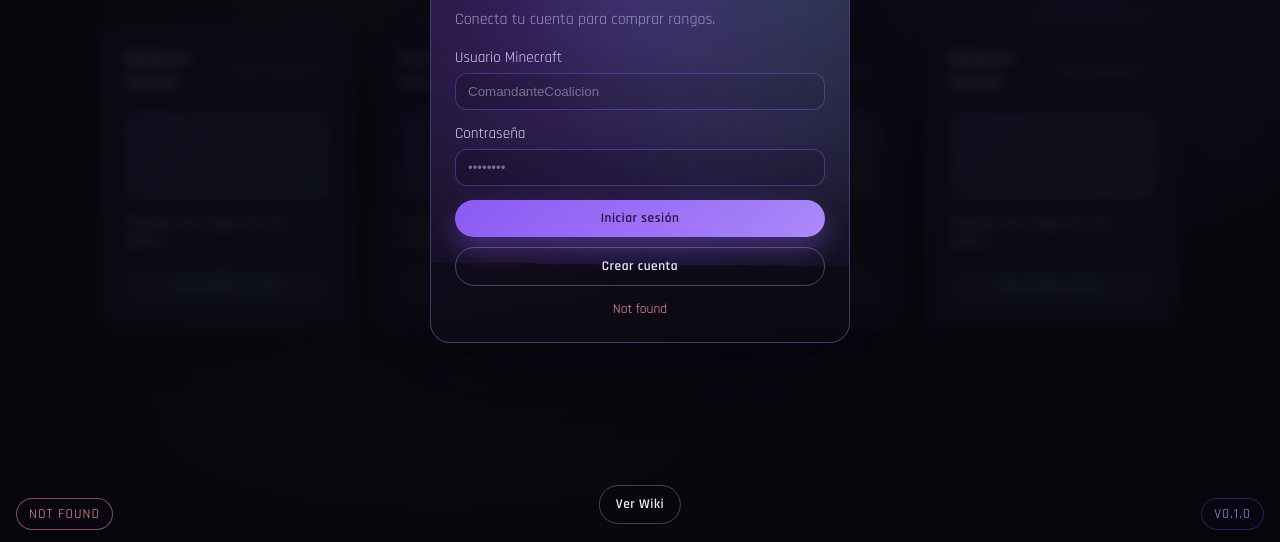
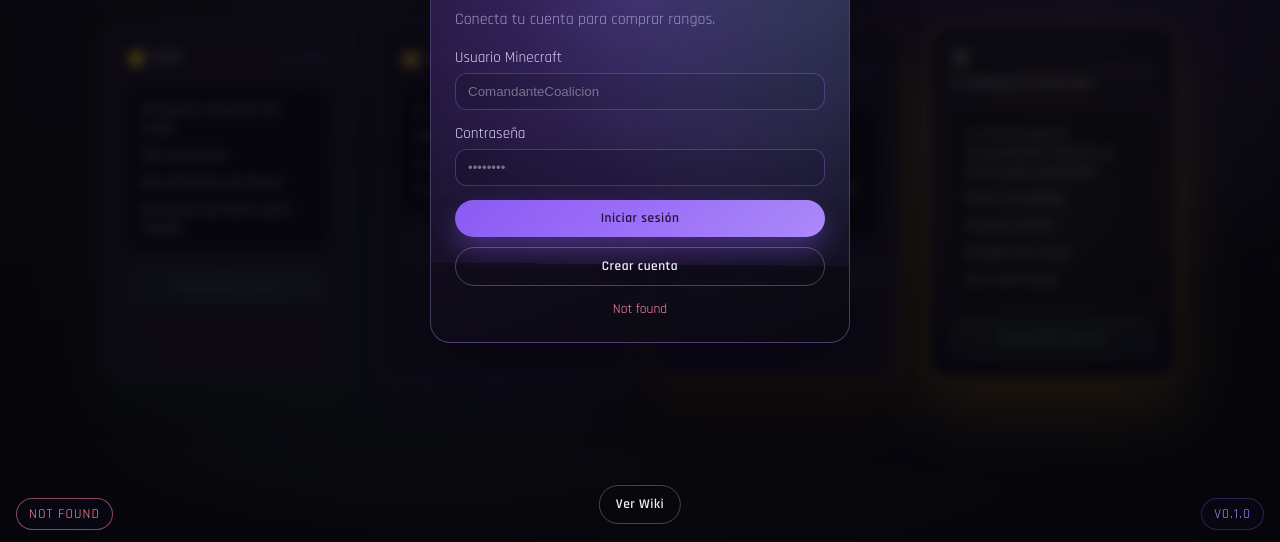
Before and after one commit to carontum2/sombra-de-la-cualicion, a website: page index.html in a window 1280 px wide. Shown: the part 258-800 px from the top of the page. Drawn offline with Linux system fonts and the light colour scheme; no server answers.

Commit message:
Add files via upload

```diff
--- a/index.html
+++ b/index.html
@@ -41,50 +41,67 @@
 
     <main class="content">
       <section class="ranks" id="storeSection">
-        <div class="rank-card">
+        <div class="rank-card tier-vip">
           <div class="rank-header">
-            <span class="rank-title">Rango vacío</span>
-            <span class="rank-tag">Próximamente</span>
+            <span class="rank-title">🌟 VIP</span>
+            <span class="rank-tag">5€/mes</span>
           </div>
           <div class="rank-body">
-            <div class="rank-placeholder"></div>
-            <p class="rank-note">Detalles del rango aún por definir.</p>
+            <div class="rank-benefits">
+              <p>Armadura completa de malla</p>
+              <p>128 manzanas</p>
+              <p>Herramientas de hierro</p>
+              <p>Armadura de hierro para caballo</p>
+            </div>
           </div>
           <button class="btn btn-secondary" disabled>Disponible pronto</button>
         </div>
 
-        <div class="rank-card">
+        <div class="rank-card tier-vipplus">
           <div class="rank-header">
-            <span class="rank-title">Rango vacío</span>
-            <span class="rank-tag">Próximamente</span>
+            <span class="rank-title">👑 VIP+</span>
+            <span class="rank-tag">10€/mes</span>
           </div>
           <div class="rank-body">
-            <div class="rank-placeholder"></div>
-            <p class="rank-note">Detalles del rango aún por definir.</p>
+            <div class="rank-benefits">
+              <p>Lo mismo que el VIP</p>
+              <p>128 lingotes de hierro</p>
+              <p>1 avión normal</p>
+              <p>1 bomba</p>
+            </div>
           </div>
           <button class="btn btn-secondary" disabled>Disponible pronto</button>
         </div>
 
-        <div class="rank-card">
+        <div class="rank-card tier-conquistador">
           <div class="rank-header">
-            <span class="rank-title">Rango vacío</span>
-            <span class="rank-tag">Próximamente</span>
+            <span class="rank-title">🗡️ Conquistador</span>
+            <span class="rank-tag">15€/mes</span>
           </div>
           <div class="rank-body">
-            <div class="rank-placeholder"></div>
-            <p class="rank-note">Detalles del rango aún por definir.</p>
+            <div class="rank-benefits">
+              <p>Lo mismo que el VIP+</p>
+              <p>2 Gyroscopios avanzados</p>
+              <p>Tren de aterrijaze mejorado</p>
+              <p>4 bombas adicionales</p>
+            </div>
           </div>
           <button class="btn btn-secondary" disabled>Disponible pronto</button>
         </div>
 
-        <div class="rank-card">
+        <div class="rank-card tier-conquistadorplus">
           <div class="rank-header">
-            <span class="rank-title">Rango vacío</span>
-            <span class="rank-tag">Próximamente</span>
+            <span class="rank-title">⚔️ Conquistador+</span>
+            <span class="rank-tag">20€/mes</span>
           </div>
           <div class="rank-body">
-            <div class="rank-placeholder"></div>
-            <p class="rank-note">Detalles del rango aún por definir.</p>
+            <div class="rank-benefits">
+              <p>Lo mismo que el Conquistador (menos un Gyroscopio avanzado)</p>
+              <p>Motor de Nether</p>
+              <p>Pechera divina</p>
+              <p>Dirigible de carga</p>
+              <p>Dos semi-cazas</p>
+            </div>
           </div>
           <button class="btn btn-secondary" disabled>Disponible pronto</button>
         </div>
--- a/styles.css
+++ b/styles.css
@@ -147,6 +147,7 @@ body {
   border-radius: 20px;
   border: 1px solid rgba(180, 140, 255, 0.2);
   box-shadow: var(--shadow);
+  position: relative;
   transform: translateY(10px);
   opacity: 0;
   animation: cardRise 0.9s ease forwards;
@@ -170,6 +171,36 @@ body {
   box-shadow: 0 30px 60px rgba(18, 10, 34, 0.65);
 }
 
+.rank-card.tier-vip {
+  border-color: rgba(91, 195, 165, 0.45);
+  box-shadow: 0 20px 40px rgba(20, 40, 36, 0.45);
+}
+
+.rank-card.tier-vipplus {
+  border-color: rgba(138, 90, 243, 0.55);
+  box-shadow: 0 24px 46px rgba(44, 28, 76, 0.55);
+}
+
+.rank-card.tier-conquistador {
+  border-color: rgba(247, 163, 52, 0.55);
+  box-shadow: 0 26px 54px rgba(87, 48, 12, 0.6);
+}
+
+.rank-card.tier-conquistadorplus {
+  border-color: rgba(255, 215, 130, 0.7);
+  box-shadow: 0 28px 60px rgba(120, 86, 28, 0.7);
+  background: linear-gradient(160deg, rgba(30, 22, 40, 0.95), rgba(18, 12, 28, 0.98));
+}
+
+.rank-card.tier-conquistadorplus::after {
+  content: "";
+  position: absolute;
+  inset: -20%;
+  background: radial-gradient(circle, rgba(255, 215, 130, 0.18), transparent 60%);
+  opacity: 0.6;
+  pointer-events: none;
+}
+
 .rank-header {
   display: flex;
   justify-content: space-between;
@@ -191,6 +222,21 @@ body {
 .rank-body {
   display: grid;
   gap: 12px;
+}
+
+.rank-benefits {
+  display: grid;
+  gap: 8px;
+  padding: 12px 14px;
+  border-radius: 14px;
+  background: rgba(10, 8, 20, 0.75);
+  border: 1px solid rgba(138, 90, 243, 0.25);
+  color: var(--silver);
+  font-size: 0.95rem;
+}
+
+.rank-benefits p {
+  margin: 0;
 }
 
 .rank-placeholder {
```
